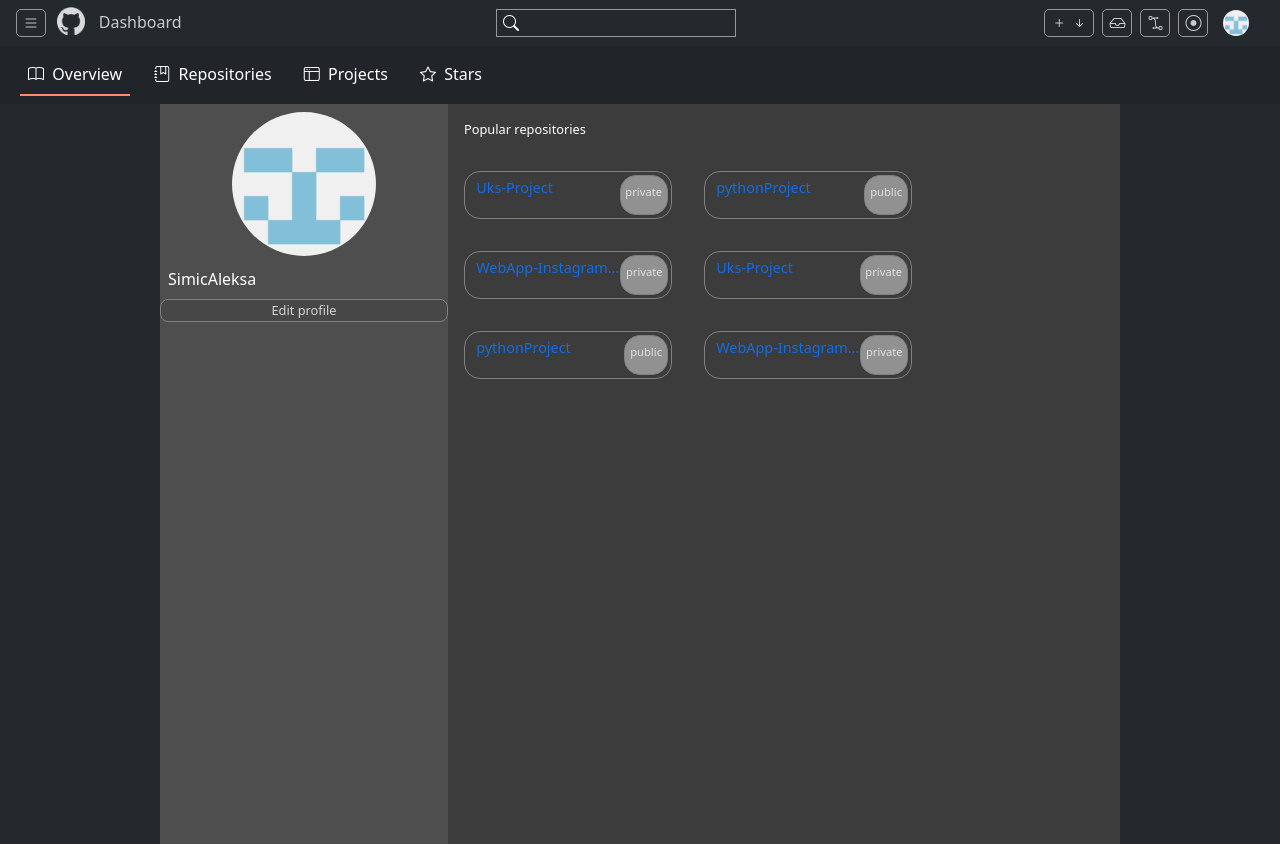
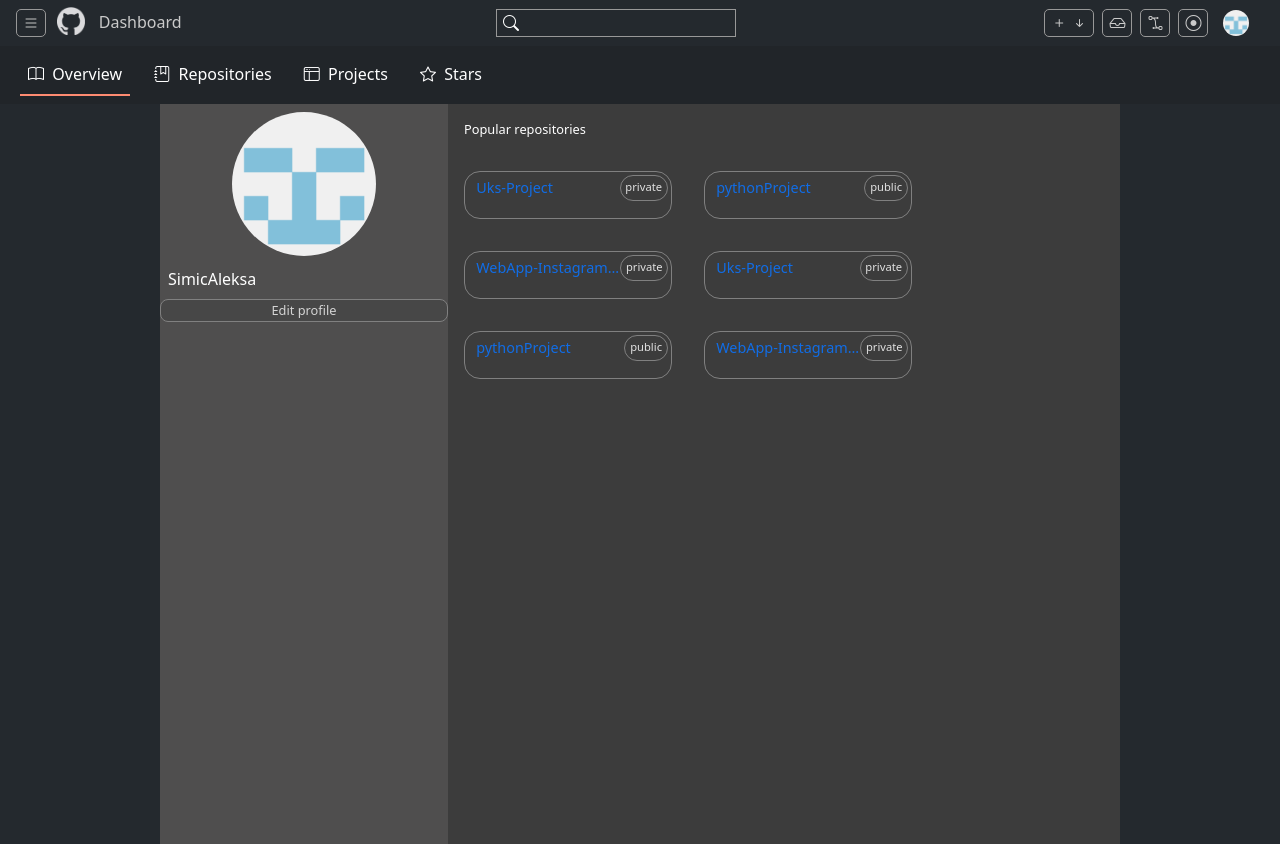
Before and after one commit to mihajlodj/UKS-Tim3-2023, a Vue app in the folder front/github_clone_front/: page /profile in a window 1280 px wide. Built offline with nearby package versions, Linux system fonts and the light colour scheme.

Commit message:
Repo container reedited  #17

```diff
--- a/front/github_clone_front/src/components/profile/ProfilePage.vue
+++ b/front/github_clone_front/src/components/profile/ProfilePage.vue
@@ -182,6 +182,9 @@
   display: flex;
   justify-content: center;
   margin-top: -1.5rem;
+  margin-inline-end: 4rem;
+  margin-inline-start: 4rem;
+  border-radius: 5rem;
   visibility: hidden;
   background: gray;
   color: rgb(214, 214, 214);
--- a/front/github_clone_front/src/components/profile/RepositoryContainer.vue
+++ b/front/github_clone_front/src/components/profile/RepositoryContainer.vue
@@ -3,8 +3,10 @@
     <div style="display: flex;">
       <a :href="projectLink" class="project-link">{{ projectName }}</a>
     </div>
-    <div id="repo-state">
-      <label id="state-label">{{ isPrivate ? 'private' : 'public' }}</label>
+    <div id="outer">
+      <div id="repo-state">
+        <label id="state-label">{{ isPrivate ? 'private' : 'public' }}</label>
+      </div>
     </div>
   </div>
 </template>
@@ -31,21 +33,26 @@
 
 <style scoped>
 #repo-state {
-  float: right;
+  border: 1px solid gray;
+  padding-inline-end: 0.3rem;
+  padding-inline-start: 0.3rem;
+  color: rgb(225, 225, 225);
+  border-radius: 1rem;
+  height: 1.6rem;
   display: flex;
   justify-content: center;
-  border: 1px solid gray;
-  padding-top: 0.5rem;
-  padding-inline-start: 0.3rem;
-  padding-inline-end: 0.3rem;
-  color: rgb(225, 225, 225);
-  background: rgb(145, 145, 145);
-  border-radius: 1rem;
-  margin-left: auto;
+  align-items: center;
+}
+
+#outer {
+  justify-content: right;
+  display: flex;
+  width: 100%;
 }
 
 #state-label {
   font-size: 0.7rem;
+
 }
 
 .project-link {
```
